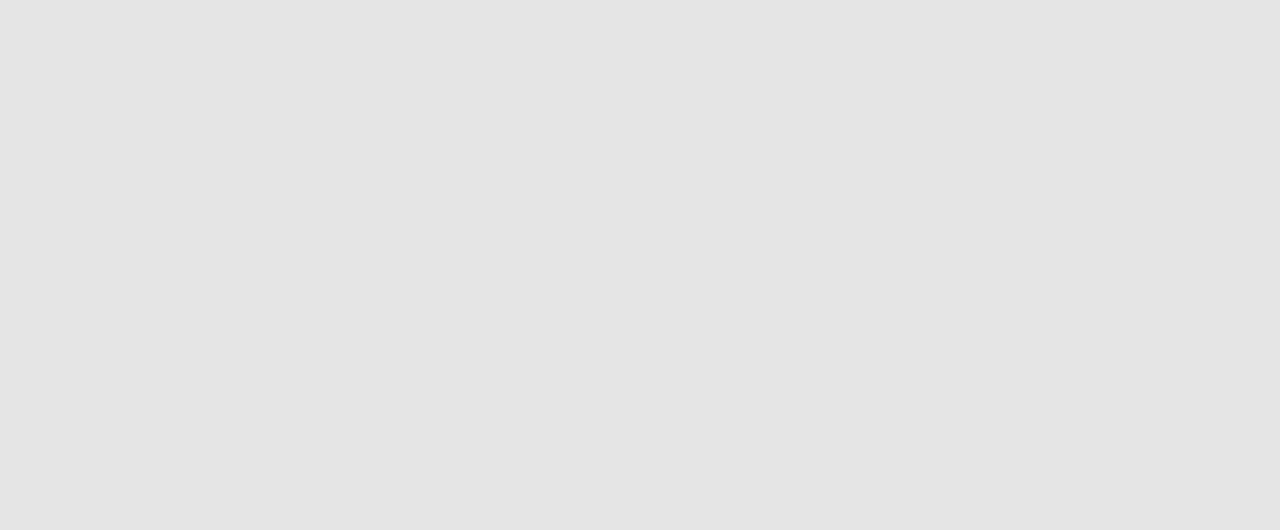
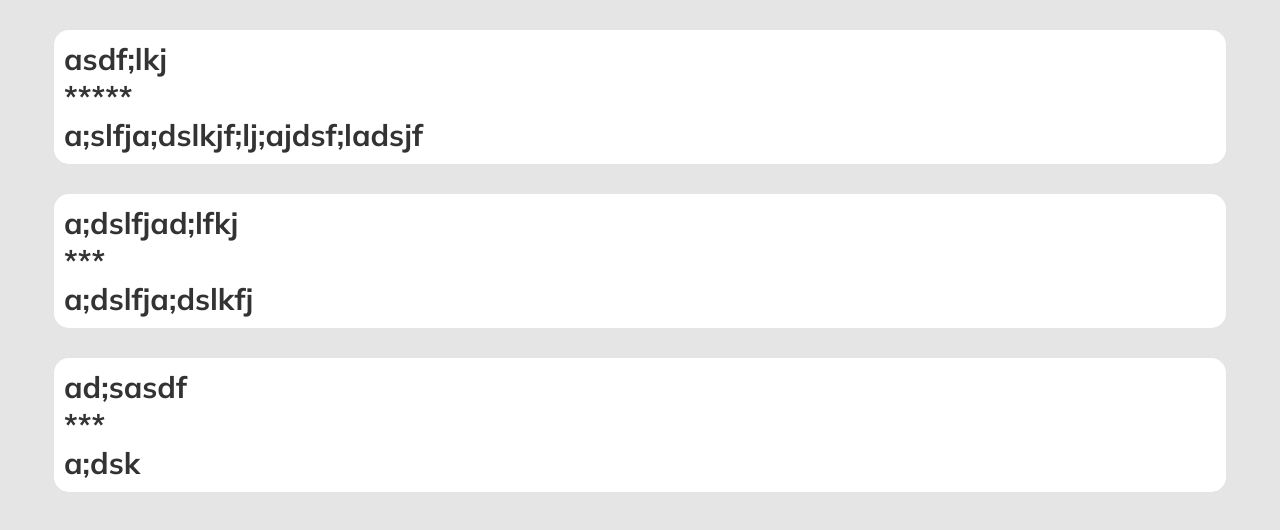
Before and after one commit to EllieJin04/term-project-react, a React (Create React App) app: page /review in a window 1280 px wide. Shown: the top 530 px of the page. Built offline with nearby package versions, Linux system fonts and the light colour scheme.

Commit message:
review example

```diff
--- a/src/Review.js
+++ b/src/Review.js
@@ -2,9 +2,60 @@ import React from 'react';
 import {Link} from "react-router-dom"
 
 const Review = () => {
+    let data = [
+        {
+            "username": "asdf;lkj",
+            "review": "a;slfja;dslkjf;lj;ajdsf;ladsjf",
+            "rating": 5,
+            "time": 3
+        },
+
+        {
+            "username": "a;dslfjad;lfkj",
+            "review": "a;dslfja;dslkfj",
+            "rating": 3,
+            "time": 2
+        },
+
+        {
+            "username": "ad;sasdf",
+            "review": "a;dsk",
+            "rating": 3,
+            "time": 1
+        },
+    ]
+
+    let components = []
+    for (let entry of data) {
+        components.push(UserReview(entry))
+    }
+
     return (
-        <div className="main"></div>
+        <div className="main">
+            {components}
+        </div>
     );
+
+
+}
+
+const UserReview = (props) => {
+    let stars = ""
+    for (let i = 0; i < props.rating; i++) {
+        //TODO
+        stars += "*"
+    }
+    return (
+        <div className="main">
+            <div class="flexcenter">
+                <div class="reviewcomp">
+                    <h2>{props.username}</h2>
+                    <h2>{stars}</h2>
+                    <h2>{props.review}</h2>
+                </div>
+            </div>
+        </div>
+    )
 }
 
 export default Review;
--- a/src/index.css
+++ b/src/index.css
@@ -117,4 +117,11 @@ a {
 
 /* Review */
 
+.reviewcomp {
+  background-color: white;
+  border-radius: 15px;
+  width: 90vw;
+  padding: 10px;
+}
+
 /* AddReview */
```
